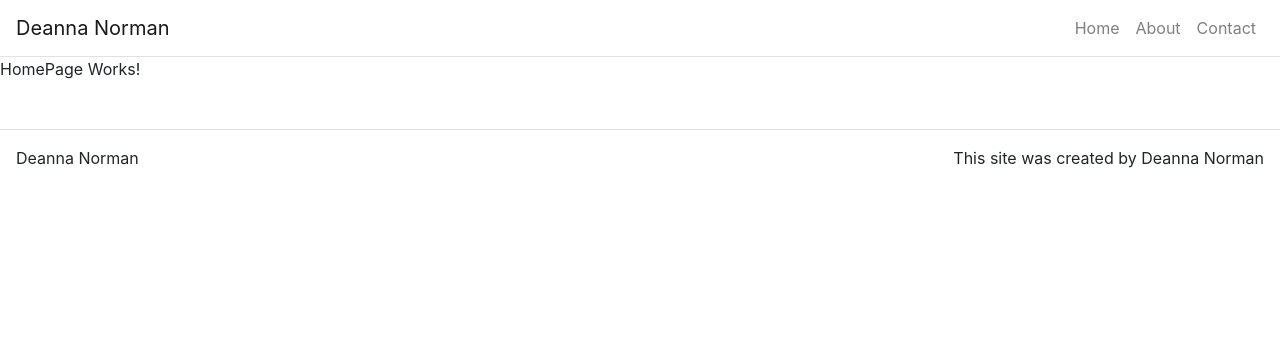
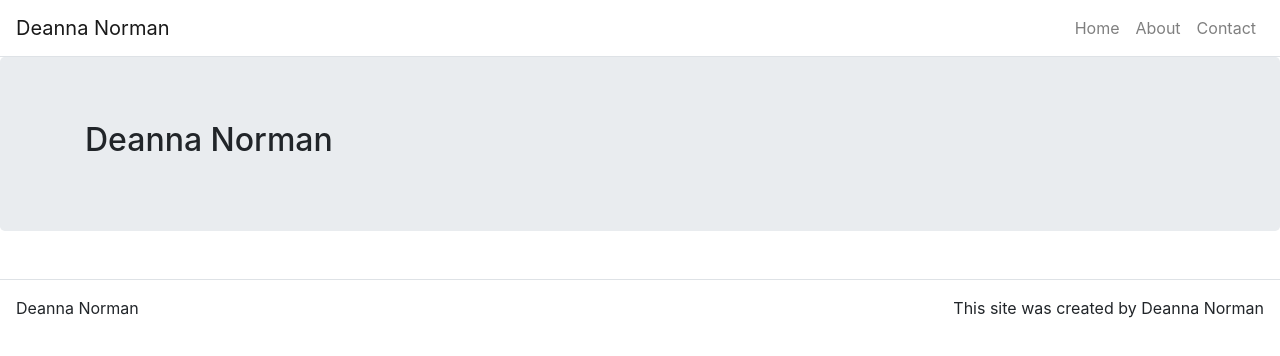
Before and after one commit to dnorman7/portfolio, a React (Create React App) app: page / in a window 1280 px wide. Shown: the top 356 px of the page. Built offline with nearby package versions, Linux system fonts and the light colour scheme.

Commit message:
adds Hero component

```diff
--- /dev/null
+++ b/src/components/Hero.js
@@ -0,0 +1,25 @@
+import React from 'react';
+import { Jumbotron } from 'react-bootstrap';
+import { Container } from 'react-bootstrap';
+import { Row } from 'react-bootstrap';
+import { Col} from 'react-bootstrap';
+
+
+
+function Hero() {
+
+    return (
+        <Jumbotron>
+            <Container>
+                <Row>
+                    <Col>
+                        <h2>Deanna Norman</h2>
+                    </Col>
+                </Row>
+            </Container>
+        </Jumbotron>
+    );
+
+}
+
+export default Hero;
--- a/src/pages/HomePage.js
+++ b/src/pages/HomePage.js
@@ -1,9 +1,10 @@
 import React from 'react';
+import Hero from '../components/Hero';
 
 function HomePage(props) {
 
     return(
-        <p>HomePage Works!</p>
+        <Hero />
     );
 
 }
```
